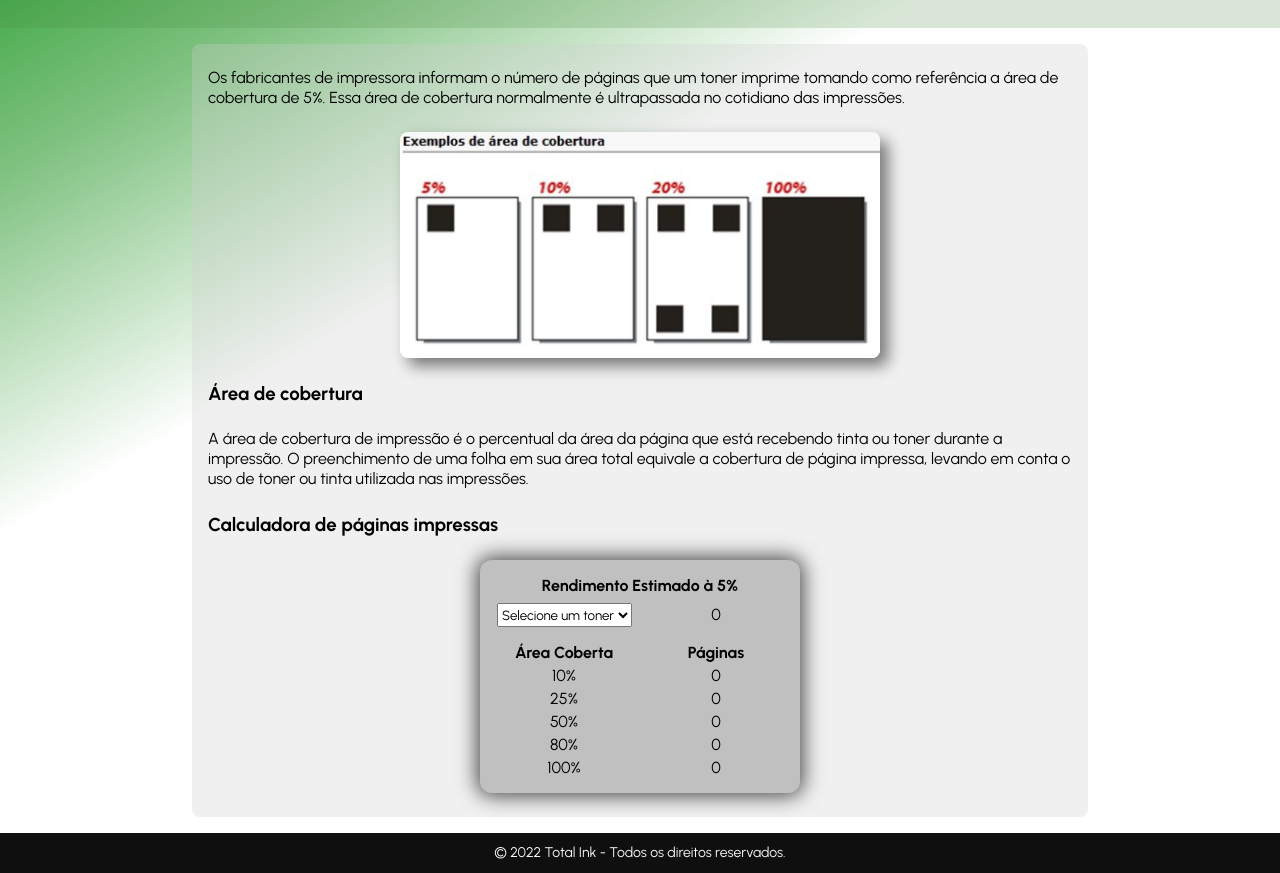
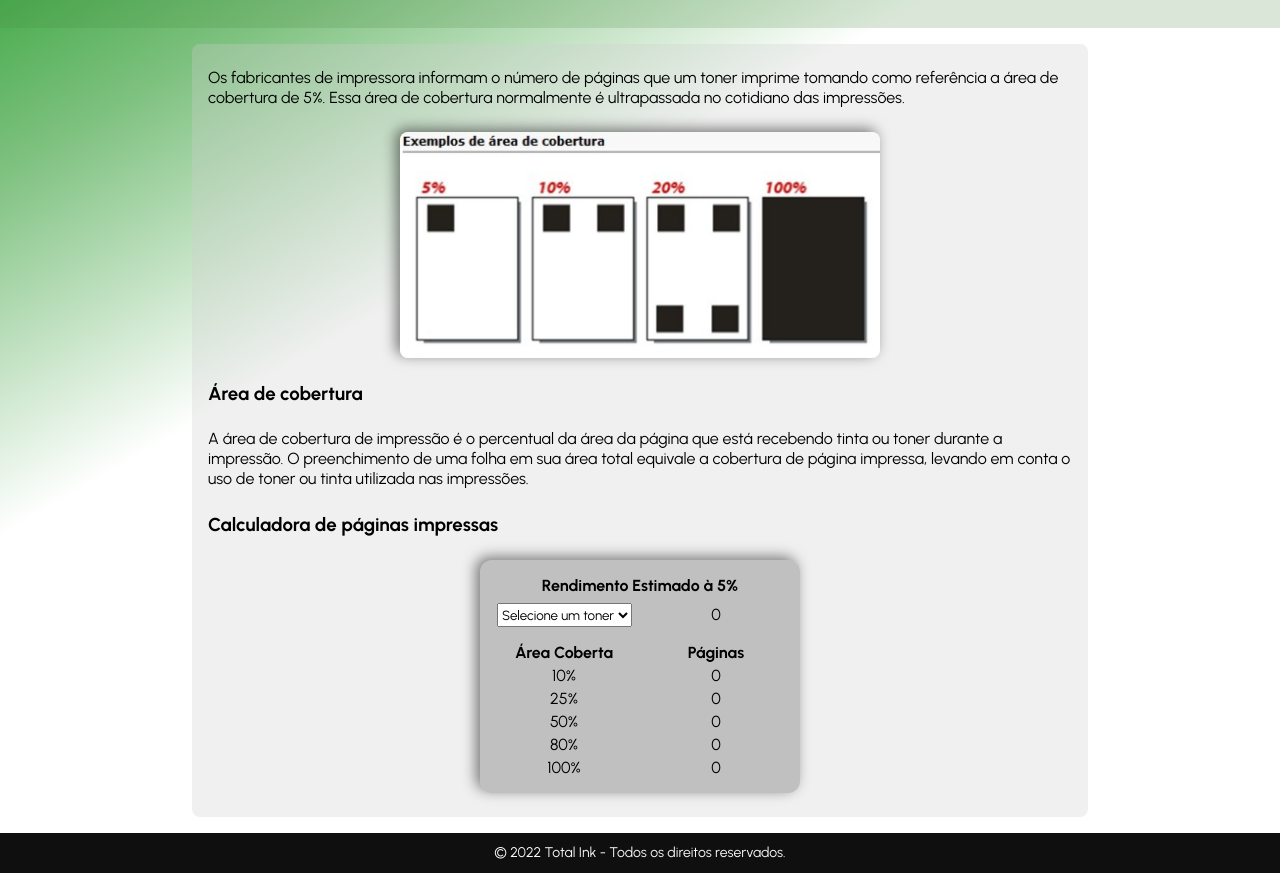
Before and after one commit to diegonacif/totalink-page, a React (Vite) app: page /article/how-many-pages in a window 1280 px wide. Shown: the part 180-1053 px from the top of the page. Built offline with nearby package versions, Linux system fonts and the light colour scheme; a web font is replaced by a local one.

Commit message:
style: articles box shadows

```diff
--- a/src/articles/_Articles.scss
+++ b/src/articles/_Articles.scss
@@ -54,9 +54,9 @@
         align-self: center;
         border-radius: 8px;
 
-        -webkit-box-shadow: 8px 8px 15px 0px rgba(0,0,0,0.5);
-        -moz-box-shadow: 8px 8px 15px 0px rgba(0,0,0,0.5);
-        box-shadow: 8px 8px 15px 0px rgba(0,0,0,0.5);
+        -webkit-box-shadow: -4px -3px 14px 0px rgba(0,0,0,0.5);
+        -moz-box-shadow: -4px -3px 14px 0px rgba(0,0,0,0.5);
+        box-shadow: -4px -3px 14px 0px rgba(0,0,0,0.5);
       }
 
       p {
--- a/src/components/PrintCalc/_PrintCalc.scss
+++ b/src/components/PrintCalc/_PrintCalc.scss
@@ -9,9 +9,9 @@
   border-radius: 12px;
   padding: 1rem 0.5rem;
 
-  -webkit-box-shadow: 0px 0px 20px 3px rgba(0,0,0,0.7);
-  -moz-box-shadow: 0px 0px 20px 3px rgba(0,0,0,0.7);
-  box-shadow: 0px 0px 20px 3px rgba(0,0,0,0.7);
+  -webkit-box-shadow: -4px -3px 14px 0px rgba(0,0,0,0.5);
+  -moz-box-shadow: -4px -3px 14px 0px rgba(0,0,0,0.5);
+  box-shadow: -4px -3px 14px 0px rgba(0,0,0,0.5);
 
   .input-wrapper {
     display: flex;
--- a/src/css/App.css
+++ b/src/css/App.css
@@ -909,7 +909,7 @@
   background-color: rgba(0, 0, 0, 0.2);
   border-radius: 12px;
   padding: 1rem 0.5rem;
-  box-shadow: 0px 0px 20px 3px rgba(0, 0, 0, 0.7);
+  box-shadow: -4px -3px 14px 0px rgba(0, 0, 0, 0.5);
 }
 .print-calc-container .input-wrapper {
   display: flex;
@@ -1012,7 +1012,7 @@
   max-width: 40rem;
   align-self: center;
   border-radius: 8px;
-  box-shadow: 8px 8px 15px 0px rgba(0, 0, 0, 0.5);
+  box-shadow: -4px -3px 14px 0px rgba(0, 0, 0, 0.5);
 }
 .article-container .article-main .article-content p {
   line-height: 1.25rem;
```
Also changed, not shown: 1 other file (tests, documents, lock files or other folders).
